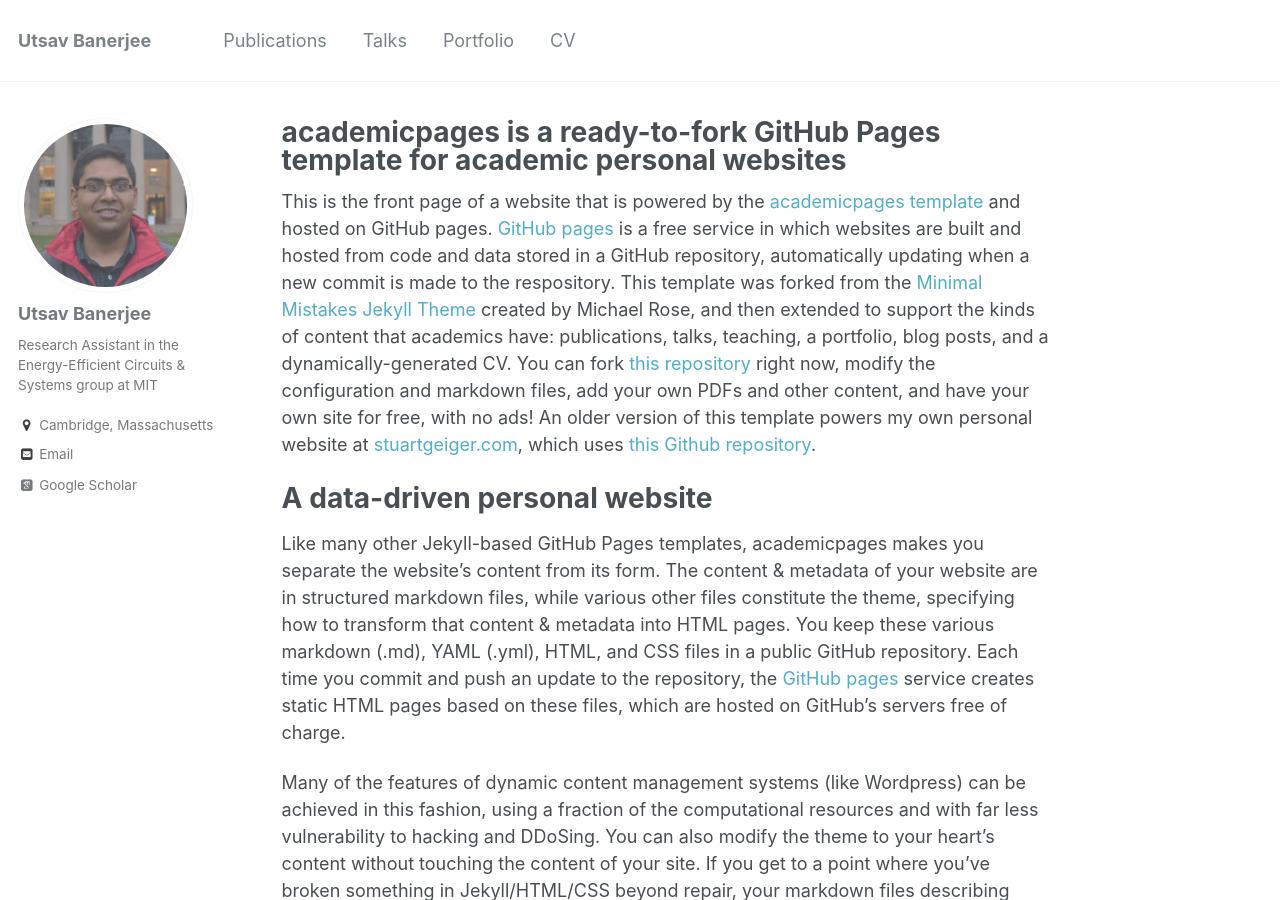
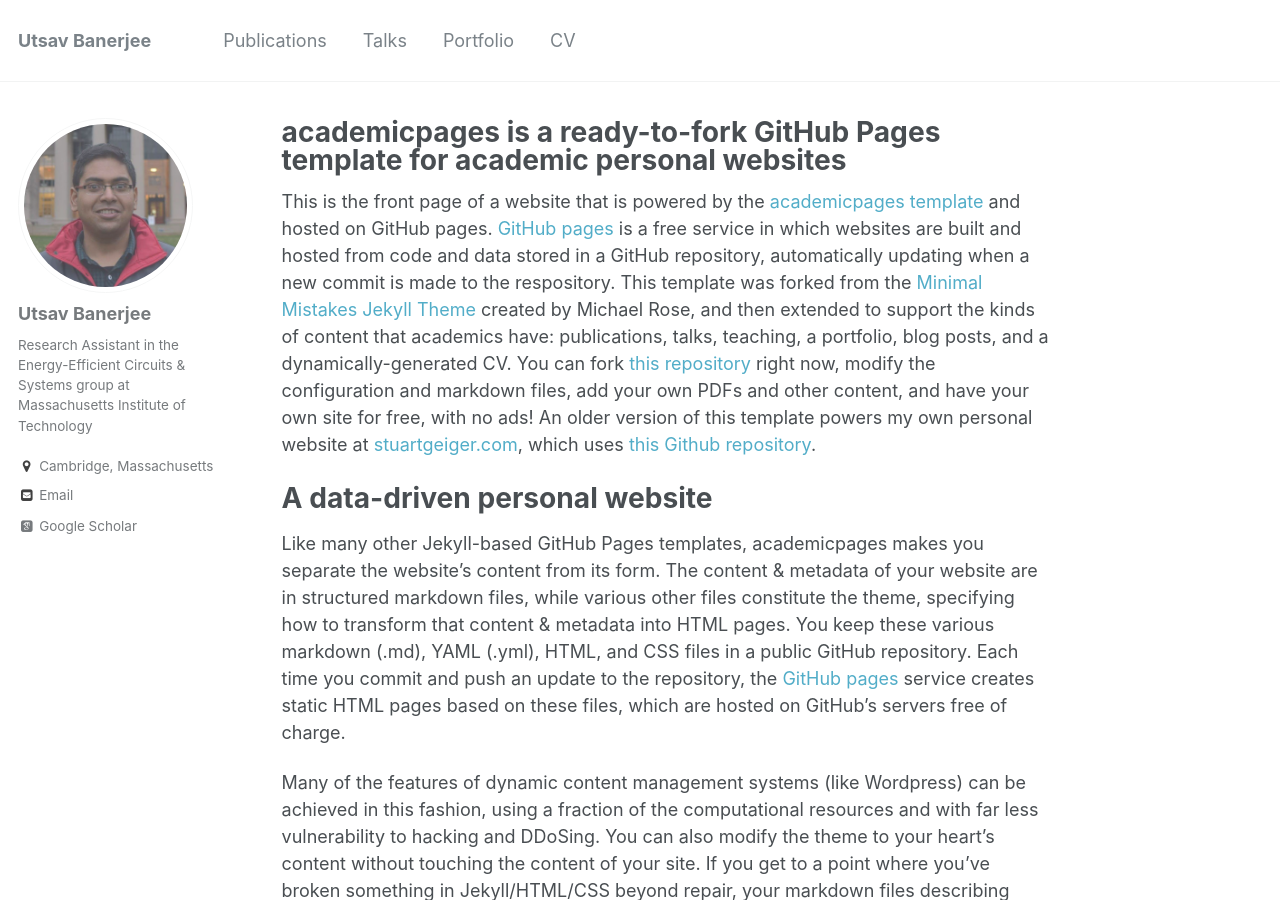
Before and after one commit to banerjeeutsav/banerjeeutsav.github.io, a Jekyll site: the page built from _pages/about.md, in a window 1280 px wide and 900 px high. Built offline with Jekyll 4.4.1, drawn with Linux system fonts in a browser that asks for light colours; some web fonts are replaced.

Commit message:
Updated _config.yml

```diff
--- a/_config.yml
+++ b/_config.yml
@@ -80,7 +80,7 @@ analytics:
 author:
   name             : "Utsav Banerjee"
   avatar           : "profile.png"
-  bio              : "Research Assistant in the Energy-Efficient Circuits & Systems group at MIT"
+  bio              : "Research Assistant in the Energy-Efficient Circuits & Systems group at Massachusetts Institute of Technology"
   location         : "Cambridge, Massachusetts"
   employer         :
   googlescholar    : "https://scholar.google.com/citations?user=HVnogZIAAAAJ&hl=en&oi=ao"
```
Also changed, not shown: 3 other files.
